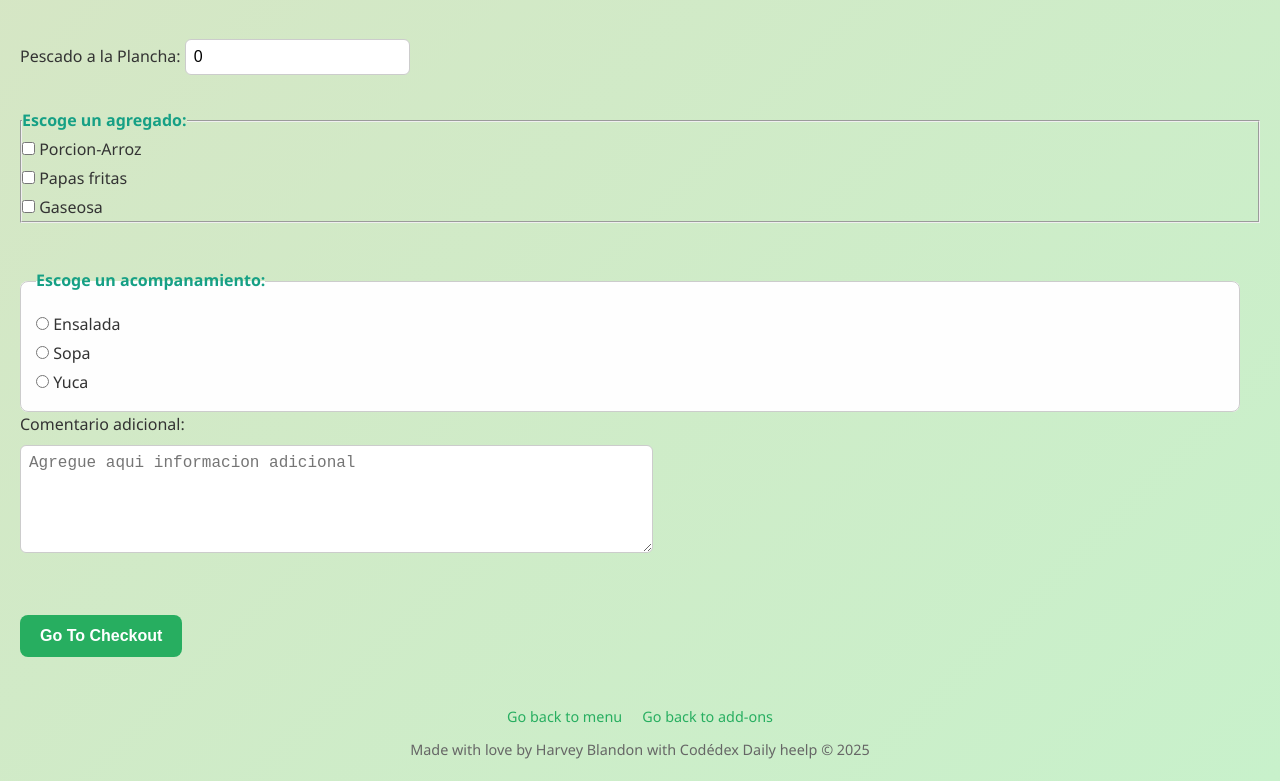
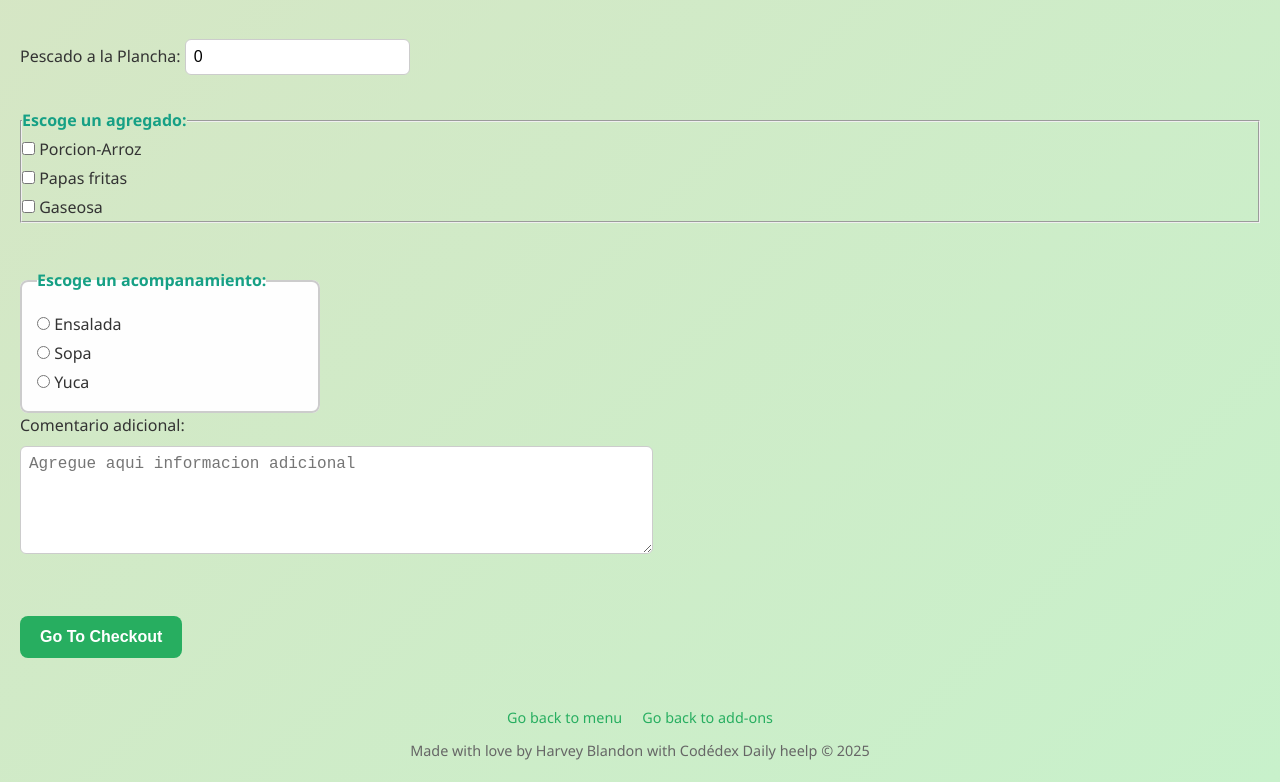
Before and after one commit to Darkclouk2/Steak_restaurant_first_project, a plain HTML site: page index.html in a window 1280 px wide. Shown: the part 3302-4084 px from the top of the page. Drawn offline with Linux system fonts and the light colour scheme.

Commit message:
cambio en el tamaño del menu escoge un agregado

```diff
--- a/styles.css
+++ b/styles.css
@@ -129,7 +129,8 @@ form input, form textarea {
 .form-options fieldset {
   flex: 1;
   min-width: 250px;
-  border: 1px solid #ccc;
+  max-width: 300px;
+  border: 2px solid #ccc;
   padding: 15px;
   border-radius: 8px;
   background: #fefefe;
```
